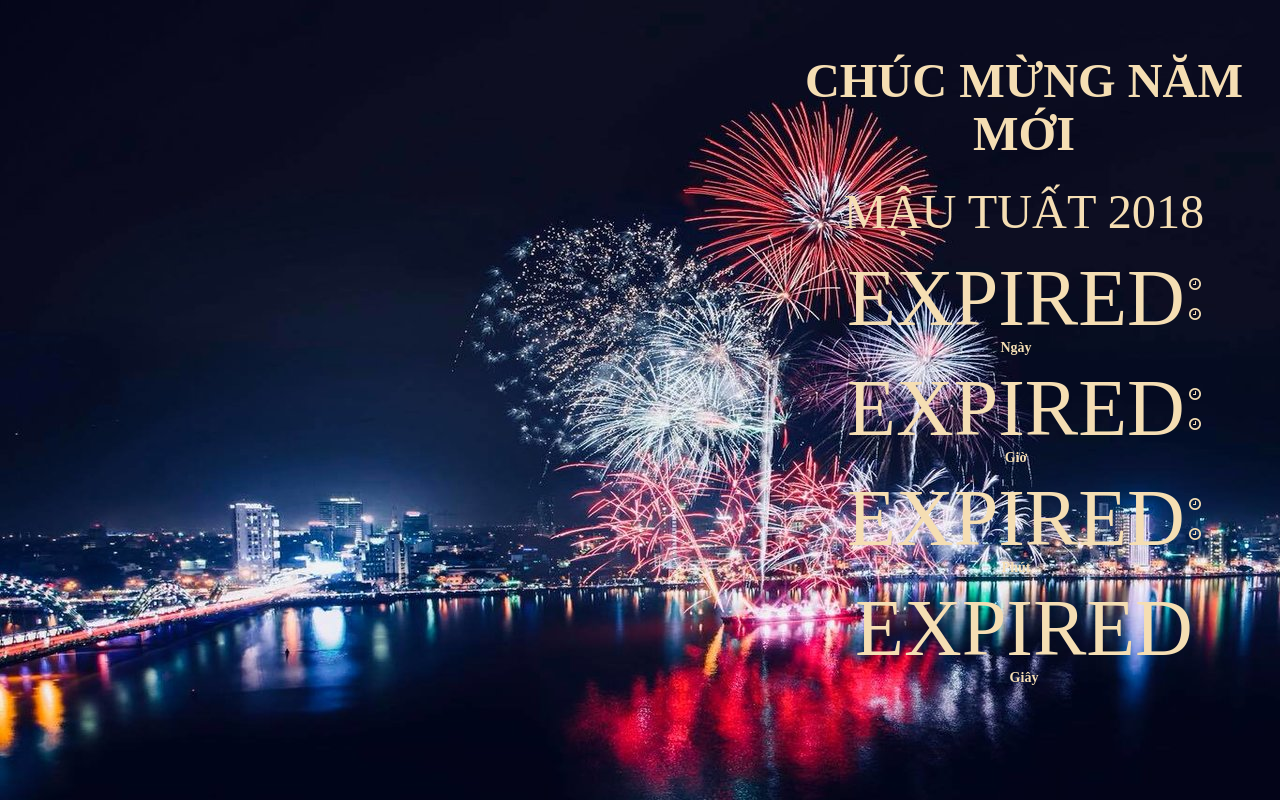
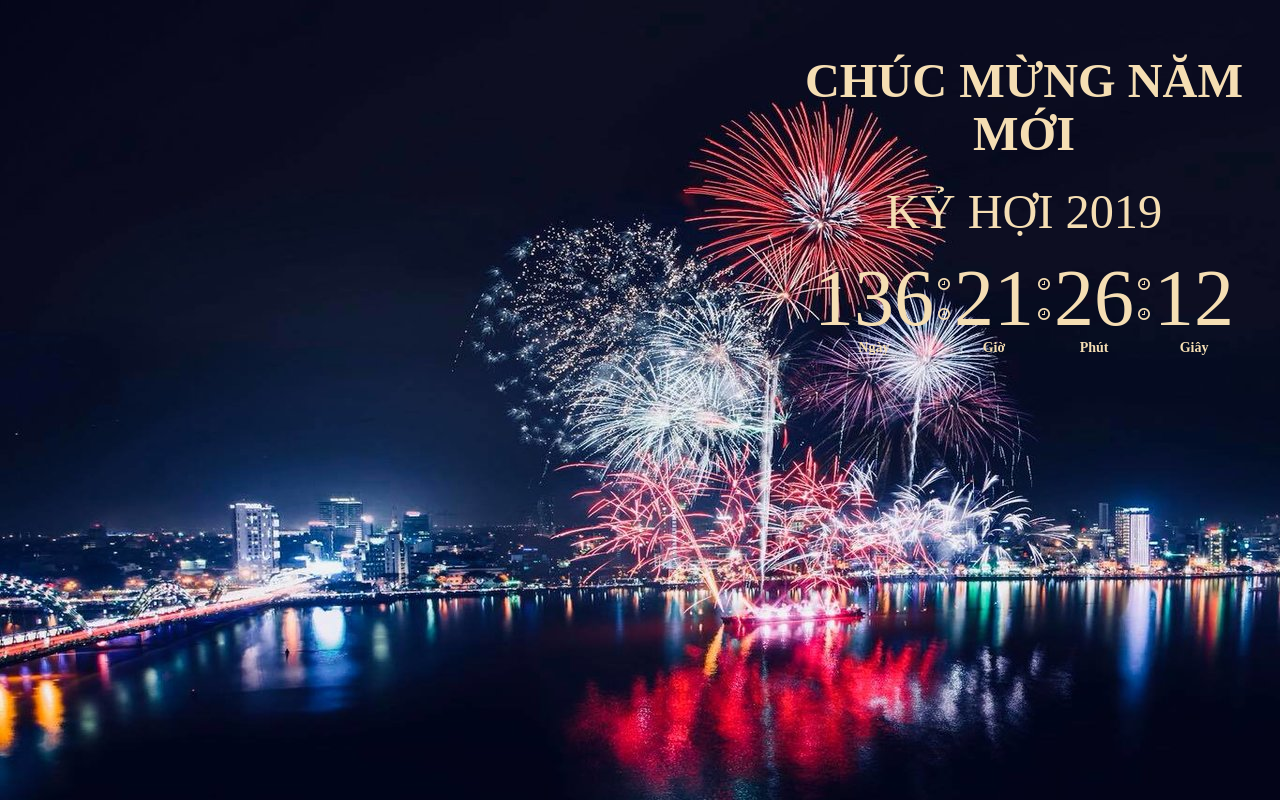
Before and after one commit to dinhtanphuoc/countdown-2018, a plain HTML site: page index.html in a window 1280 px wide. Drawn offline with Linux system fonts and the light colour scheme; a web font is replaced by a local one.

Commit message:
update tết 2019

```diff
--- a/index.html
+++ b/index.html
@@ -11,7 +11,7 @@
     <title>CHÚC MỪNG NĂM MỚI</title>
     <script>
         // Set the date we're counting down to
-        var countDownDate = new Date("02-16-2018").getTime();
+        var countDownDate = new Date("02-5-2019").getTime();
 
         // Update the count down every 1 second
         var x = setInterval(function() {
@@ -54,7 +54,7 @@
                     <h2 class="text-logo">CHÚC MỪNG NĂM MỚI</h2>
                 </div><!-- /End logo -->
                 <!-- ==== Main Heading ==== -->
-                <h1 class="intro-title">Mậu tuất 2018</h1>
+                <h1 class="intro-title">Kỷ hợi 2019</h1>
 
                 <!-- Spin Clock -->
                 <!-- <i class="fa fa-clock-o fa-spin fa-4x fa-clock-spin"></i> -->
```
